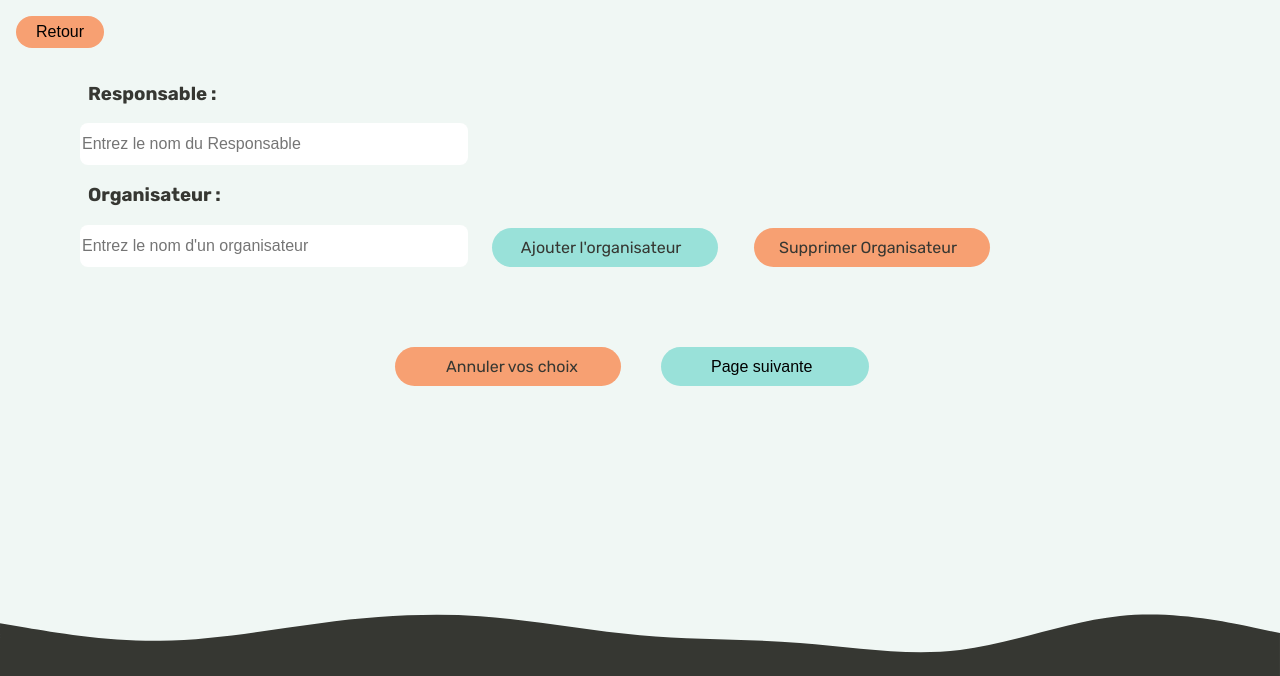
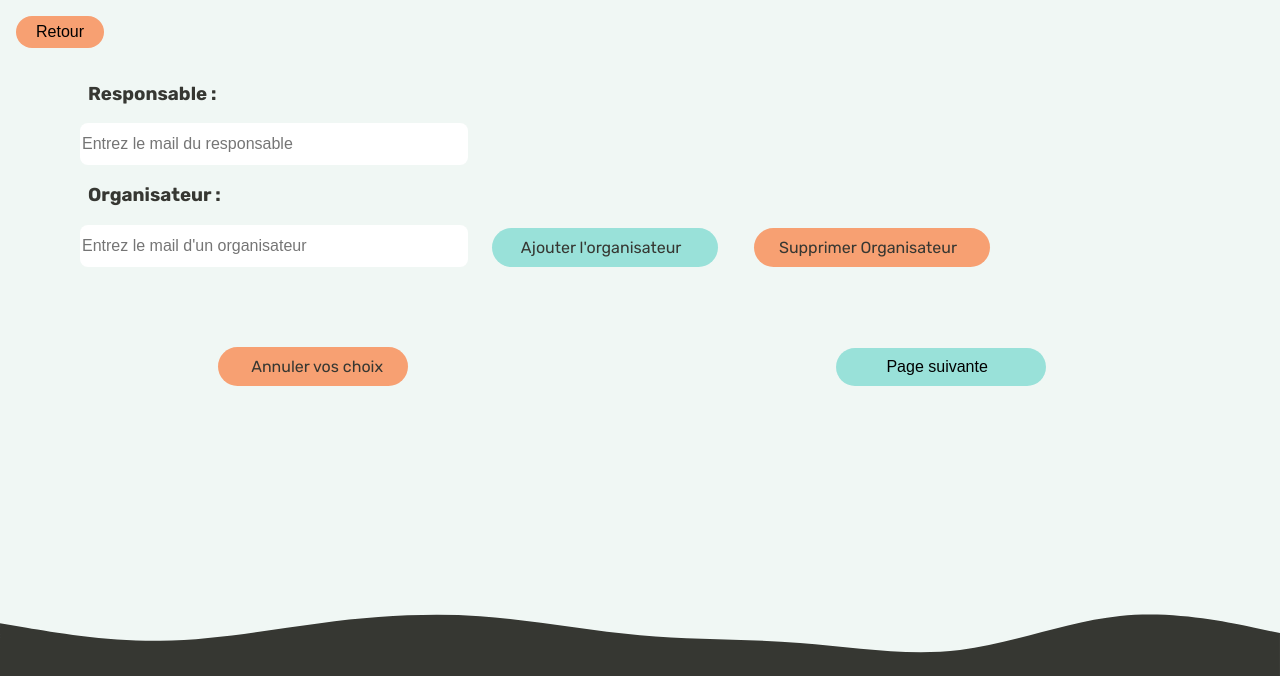
Before and after one commit to GroupeSAETPA1/Festiplan, a PHP site: page /views/creation/createFestival2.php in a window 1280 px wide. Shown: the part 51-727 px from the top of the page. Run offline with PHP 8.4, Linux system fonts and the light colour scheme; style sheets or scripts are compiled from the project's sources.

Commit message:
FINI LE RESPONSIVE !!!!!!!!

```diff
--- a/FestiplanWeb/static/style/css/createFestiplan/button.css
+++ b/FestiplanWeb/static/style/css/createFestiplan/button.css
@@ -29,9 +29,8 @@
 }
 
 .page-suivante {
-  width: 26vh;
-  height: 4.8vh;
-  padding: 0 50px;
+  width: fit-content;
+  padding: 10px 50px;
   font-size: 1rem;
   text-align: center;
   border-radius: 30px;
@@ -109,7 +108,7 @@
   cursor: pointer;
   background-color: #F7A072;
   transition: background-color 0.3s ease;
-  width: 22vh;
+  width: fit-content;
   height: fit-content;
   border-radius: 30px;
   margin-left: 3vh;
@@ -121,9 +120,8 @@
 }
 
 .valider {
-  width: 26vh;
-  height: 4.8vh;
-  padding: 0 50px;
+  width: fit-content;
+  padding: 10px 50px;
   font-size: 1rem;
   text-align: center;
   border-radius: 30px;
--- a/FestiplanWeb/static/style/css/createFestiplan/createFestiplan.css
+++ b/FestiplanWeb/static/style/css/createFestiplan/createFestiplan.css
@@ -69,7 +69,7 @@ header .logo i {
 .valid-annul-placement {
   display: flex;
   flex-direction: row;
-  justify-content: center;
+  justify-content: space-around;
   margin-top: 10vh;
 }
 
--- a/FestiplanWeb/static/style/scss/createFestiplan/button.scss
+++ b/FestiplanWeb/static/style/scss/createFestiplan/button.scss
@@ -30,9 +30,8 @@
 }
 
 .page-suivante{
-  width: 26vh;
-  height: 4.8vh;
-  padding: 0 50px;
+  width: fit-content;
+  padding: 10px 50px;
   font-size: 1rem;
   text-align: center;
   border-radius: 30px;
@@ -111,7 +110,7 @@
   cursor: pointer;
   background-color: $orange;
   transition: background-color 0.3s ease;
-  width: 22vh;
+  width: fit-content;
   height: fit-content;
   border-radius: 30px ;
   margin-left: 3vh;
@@ -122,9 +121,9 @@
 }
 
 .valider{
-  width: 26vh;
-  height: 4.8vh;
-  padding: 0 50px;
+  width: fit-content;
+  //height: 4.8vh;
+  padding: 10px 50px;
   font-size: 1rem;
   text-align: center;
   border-radius: 30px;
--- a/FestiplanWeb/static/style/scss/createFestiplan/createFestiplan.scss
+++ b/FestiplanWeb/static/style/scss/createFestiplan/createFestiplan.scss
@@ -69,7 +69,7 @@ header {
 .valid-annul-placement{
   display: flex;
   flex-direction: row;
-  justify-content: center;
+  justify-content: space-around;
   margin-top: 10vh;
 }
 
--- a/FestiplanWeb/views/creation/createFestival2.php
+++ b/FestiplanWeb/views/creation/createFestival2.php
@@ -37,14 +37,14 @@
                 <div class="align">
                     <h3> <i class="fa-solid fa-circle-exclamation"></i>Responsable :</h3>
                     <input class="text" type="text" id="rechercheRespon" name="rechercheRespon"
-                           placeholder="Entrez le nom du Responsable"/>
+                           placeholder="Entrez le mail du responsable"/>
                 </div>
 
                 <div class="flex-row end-row">
                     <div>
                         <h3> <i class="fa-solid fa-circle-exclamation"></i>Organisateur : </h3>
                         <input class="text" type="text" id="rechercheOrga" name="rechercheOrga"
-                               placeholder="Entrez le nom d'un organisateur"/>
+                               placeholder="Entrez le mail d'un organisateur"/>
                     </div>
 
                     <div class="ajouter">
--- a/package.json
+++ b/package.json
@@ -21,6 +21,7 @@
     "@fortawesome/free-brands-svg-icons": "^6.5.1",
     "@fortawesome/free-regular-svg-icons": "^6.5.1",
     "@fortawesome/free-solid-svg-icons": "^6.5.1",
+    "bootstrap": "^5.3.2",
     "fontawesome": "^5.6.3",
     "gsap": "^3.12.3",
     "jquery": "^3.7.1",
```
Also changed, not shown: FestiplanWeb/static/style/css/createFestiplan/responsive.css (+16 -14 lines), FestiplanWeb/static/style/scss/createFestiplan/responsive.scss (+18 -14 lines), FestiplanWeb/views/creation/createFestival.php (+7 -1 lines), package-lock.json, 2 other files.
